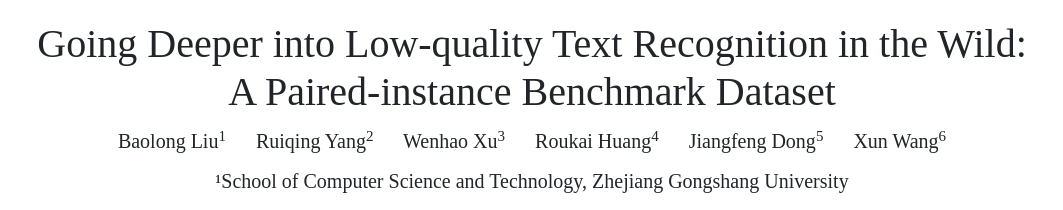
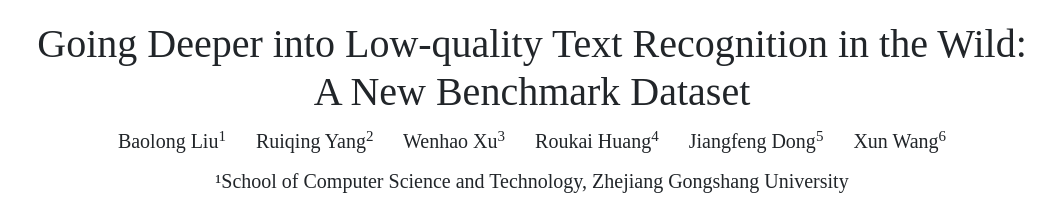
Before and after one commit to baolongliu/LQText16K, a plain HTML site: page index.html in a window 1280 px wide. Shown: the top 210 px of the page, without its empty margins (120-1183 px from the left). Drawn offline with nearby package versions, Linux system fonts and the light colour scheme.

Commit message:
Update index.html

```diff
--- a/index.html
+++ b/index.html
@@ -277,7 +277,7 @@
     <div class="container">
         <div class="header">
             <h3 class="title">Going Deeper into Low-quality Text Recognition in
-                the Wild: A Paired-instance Benchmark Dataset</h3>
+                the Wild: A New Benchmark Dataset</h3>
             <p class="authors">Baolong Liu<sup>1</sup> &nbsp;&nbsp;&nbsp;&nbsp;
                 Ruiqing Yang<sup>2</sup> &nbsp;&nbsp;&nbsp;&nbsp;
                 Wenhao Xu<sup>3</sup> &nbsp;&nbsp;&nbsp;&nbsp;
```
